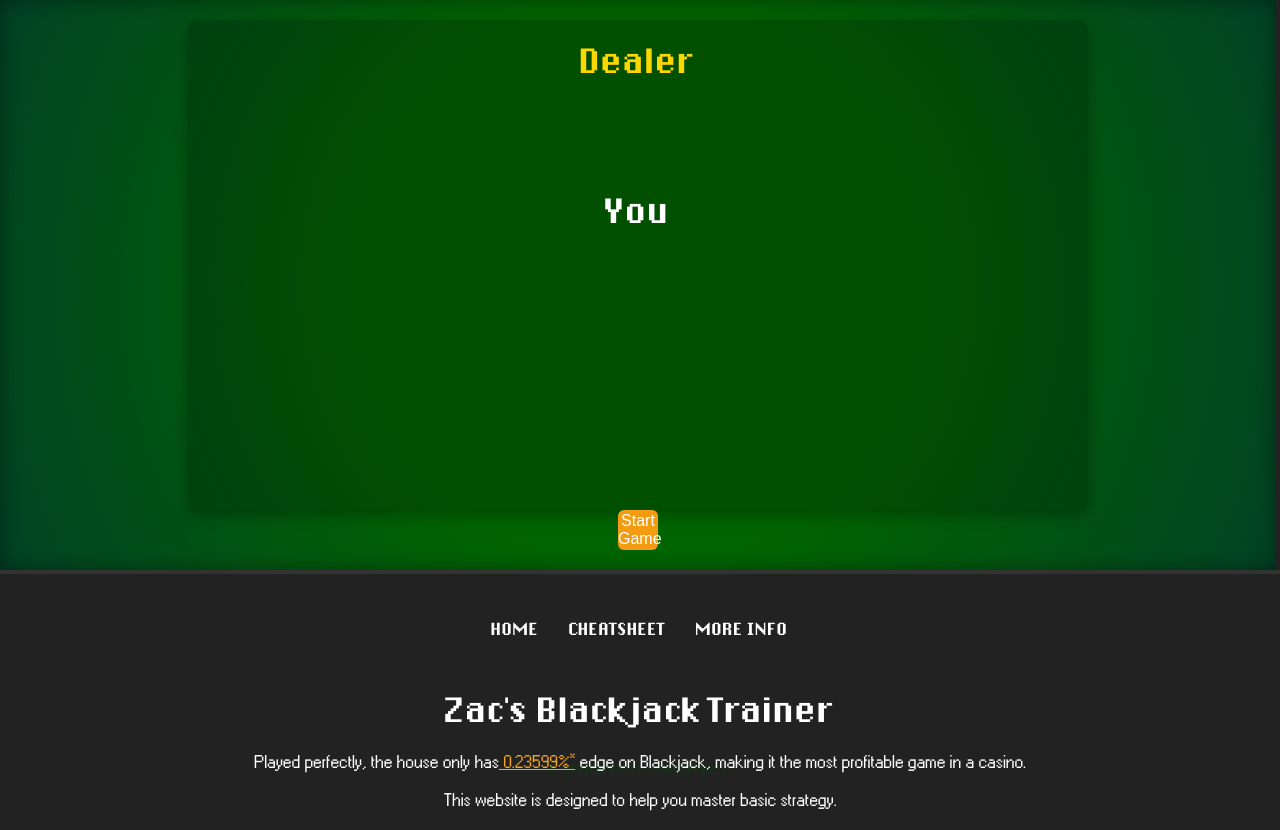
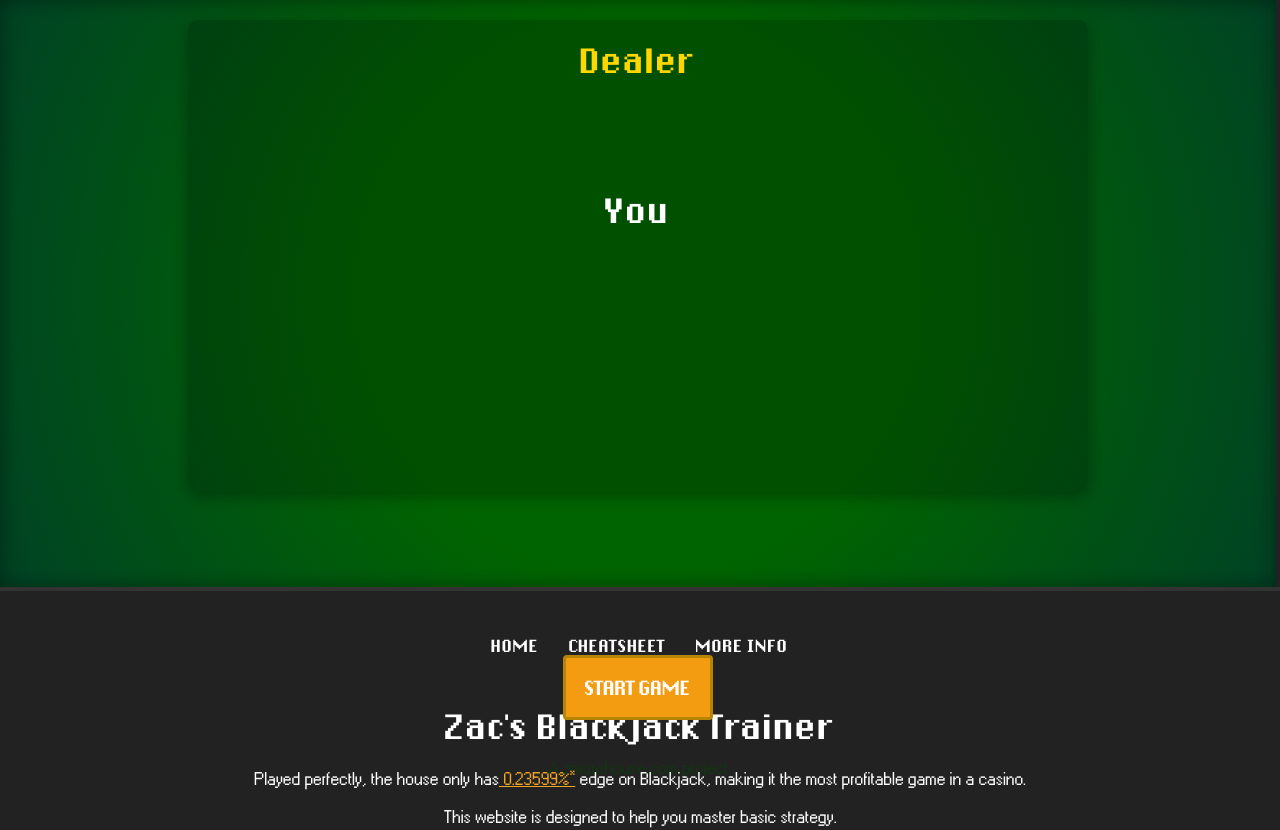
Before and after one commit to zmorehouse/blackjack-game, a Next.js app: page / in a window 1280 px wide. Shown: the top 830 px of the page. Built offline with nearby package versions, Linux system fonts and the light colour scheme.

Commit message:
UI Overhauls

```diff
--- a/pages/index.js
+++ b/pages/index.js
@@ -89,7 +89,6 @@ export default function Home() {
     setRevealDealer(false);
 
     if (calculateHandValue(playerInitialHand) === 21) {
-      setMessage("Blackjack! You win!");
       setRevealDealer(true);
       setGameOver(true);
       setPlayerTurn(false);
@@ -190,7 +189,6 @@ export default function Home() {
     }
 
     if (newIndex >= hands.length) {
-      setMessage("All playable hands completed!");
       setGameOver(true);
       setPlayerTurn(false);
       setRevealDealer(true);
@@ -390,8 +388,11 @@ export default function Home() {
       <Head>
         <title>Optimal Strategy Blackjack Trainer</title>
       </Head>
+
       <div className={styles.container}>
+
         <main className={styles.gameArea}>
+
           <div className={styles.table}>
             <div className={styles.dealer}>
               <h2>Dealer</h2>
@@ -484,7 +485,7 @@ export default function Home() {
           )}
 
           {message && <p className={styles.message}>{message}</p>}
-          <p className={styles.poweredby}> A <a href="https://zmorehouse.com" target="_blank">  zmorehouse.com</a> project.</p>
+          <p className={styles.poweredby}> A <a href="https://zmorehouse.com" target="_blank">  zmorehouse.com</a> project</p>
 
         </main>
 
--- a/styles/Home.module.css
+++ b/styles/Home.module.css
@@ -29,6 +29,12 @@
   border-radius: 10px;
   box-shadow: 0 5px 15px rgba(0, 0, 0, 0.3);
   color: white;
+  height:65%;
+  margin-bottom: 75px;
+  display:flex;
+  flex-direction:column;
+  justify-content:center;
+  align-items:center;
 }
 
 /* Card layout */
@@ -217,7 +223,6 @@
 
 /* Player section */
 .player {
-  min-height: 300px;
   display: flex;
   flex-direction: column;
   align-items: center;
@@ -236,8 +241,9 @@
 .cards {
   display: flex;
   gap: 10px;
-  min-height: 50px; /* Ensures hands don’t shift */
+
 }
+
 
 /* Buttons should always take up the same space */
 .handControls {
@@ -609,3 +615,17 @@
   margin-top:10px;
   color:#ffcc00;
 }
+
+.startButton {
+  position:absolute;
+  bottom:80px;
+  font-family: DePixelHalbfett;
+  text-transform: uppercase;
+  letter-spacing: -1px;
+  width:150px;
+  height:65px;
+  font-size:14px;
+  border-style:solid;
+  border-color:#b58503;
+  border-radius:4px;
+}
```
